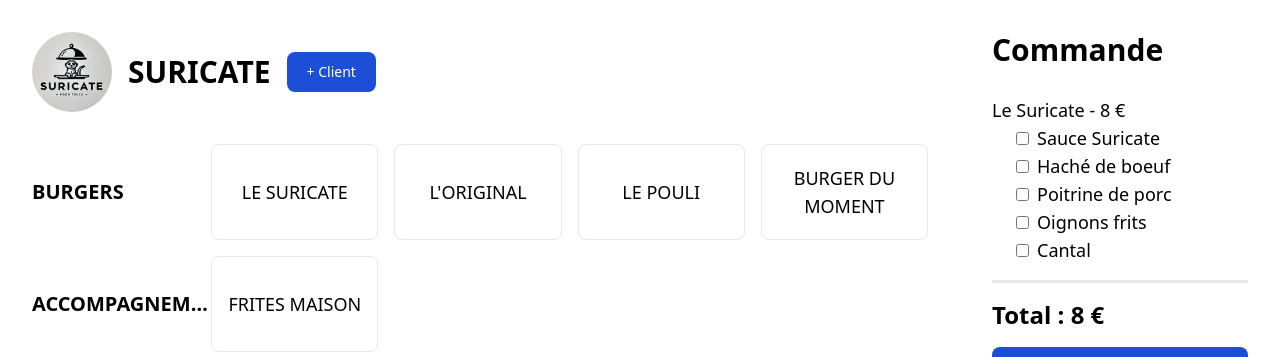
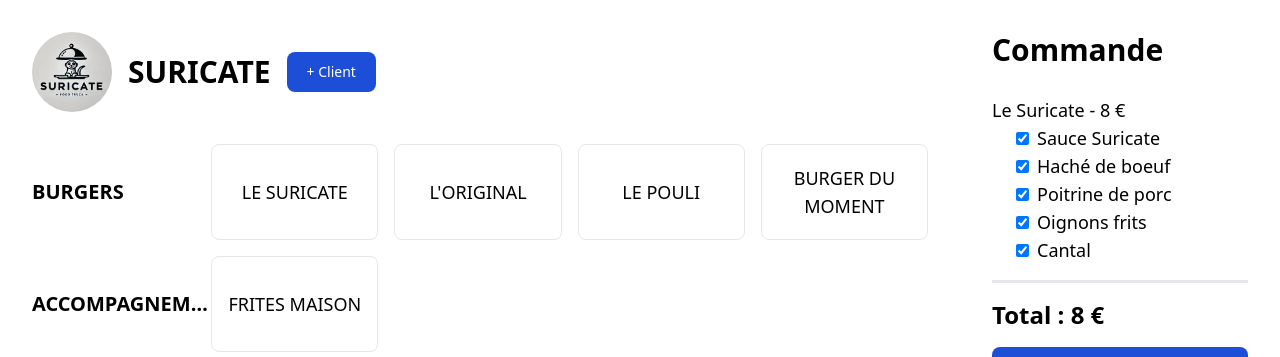
Before and after one commit to fwuensche/suricate, a React (Vite) app: page / in a window 1280 px wide. Both pictures are taken after a click on the button "LE SURICATE". Shown: the top 357 px of the page. Built offline with nearby package versions, Linux system fonts and the light colour scheme.

Commit message:
strike when ingredient unchecked

```diff
--- a/src/components/Ingredient.jsx
+++ b/src/components/Ingredient.jsx
@@ -1,7 +1,7 @@
 import { useState } from 'react'
 
 const Ingredient = ({ ingredient }) => {
-  const [isChecked, setIsChecked] = useState(false)
+  const [isChecked, setIsChecked] = useState(true)
 
   const handleCheckboxChange = () => {
     setIsChecked(!isChecked)
@@ -11,7 +11,7 @@
     <div className='ml-6 flex items-center'>
       <label className='flex items-center cursor-pointer'>
         <input type='checkbox' className='mr-2' checked={isChecked} onChange={handleCheckboxChange} />
-        <span className={isChecked ? 'line-through' : ''}>{ingredient}</span>
+        <span className={!isChecked ? 'line-through' : ''}>{ingredient}</span>
       </label>
     </div>
   )
```
